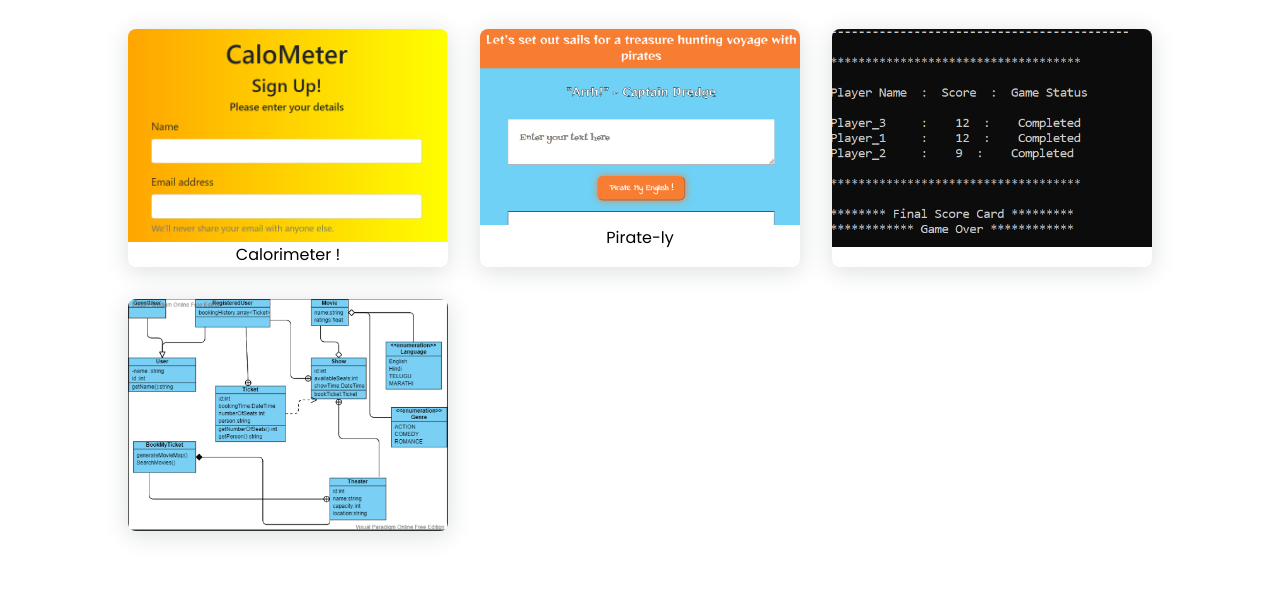
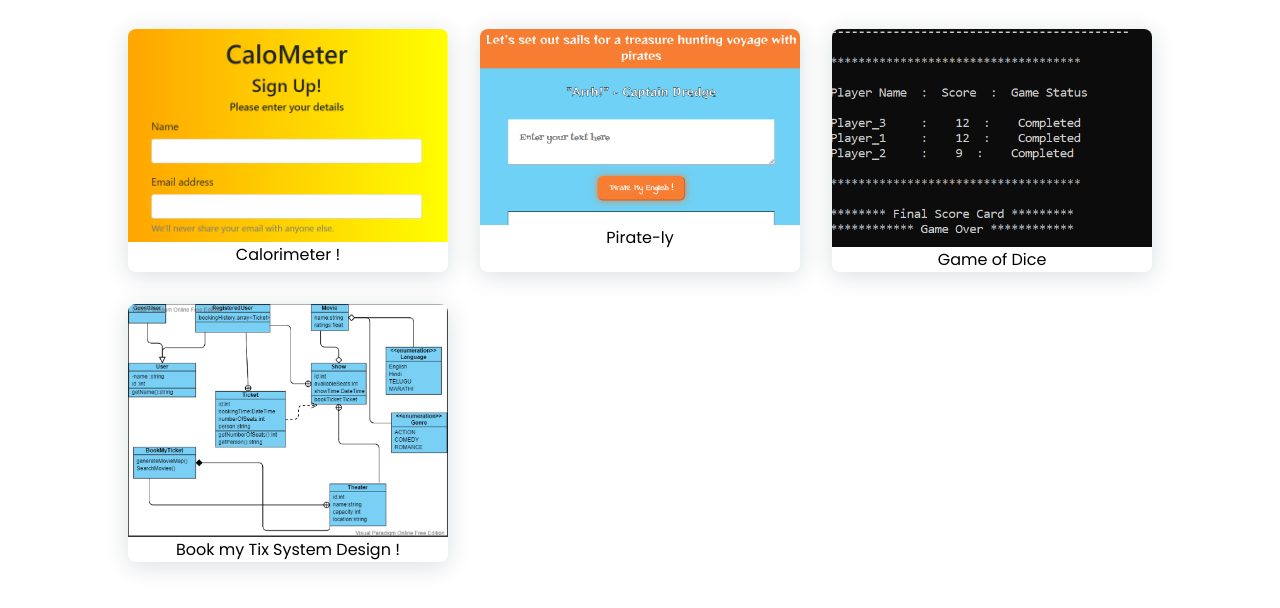
Before and after one commit to sahil-repos/portfolio, a plain HTML site: page index.html in a window 1280 px wide. Shown: the part 2095-2703 px from the top of the page. Drawn offline with nearby package versions, Linux system fonts and the light colour scheme; no server answers.

Commit message:
Updated project description

```diff
--- a/index.html
+++ b/index.html
@@ -186,9 +186,12 @@
                 </a>
                 <a href="replit.com/@sahil-repl/dice#playgame.java" target="_blank" class="work__img">
                     <img src="assets/img/DiceRoll.PNG" alt="Dice roll game">
+                    <p> Game of Dice </p>
+
                 </a>
                 <a href="https://github.com/sahil-repos/bookmytix" target="_blank" class="work__img">
                     <img src="assets/img/bookMyTix.PNG" alt="Book My Tix System Design">
+                    <p> Book my Tix System Design !</p>
                 </a>
 
 
```
